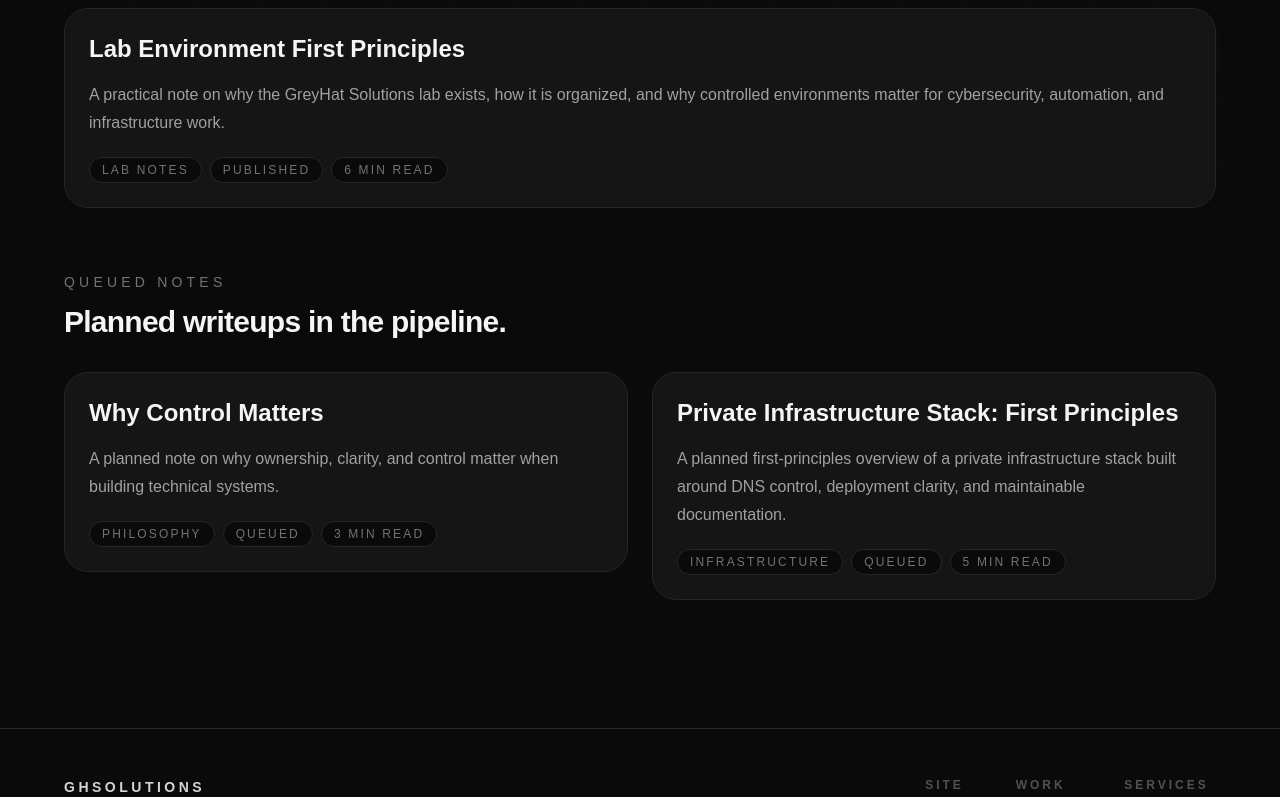
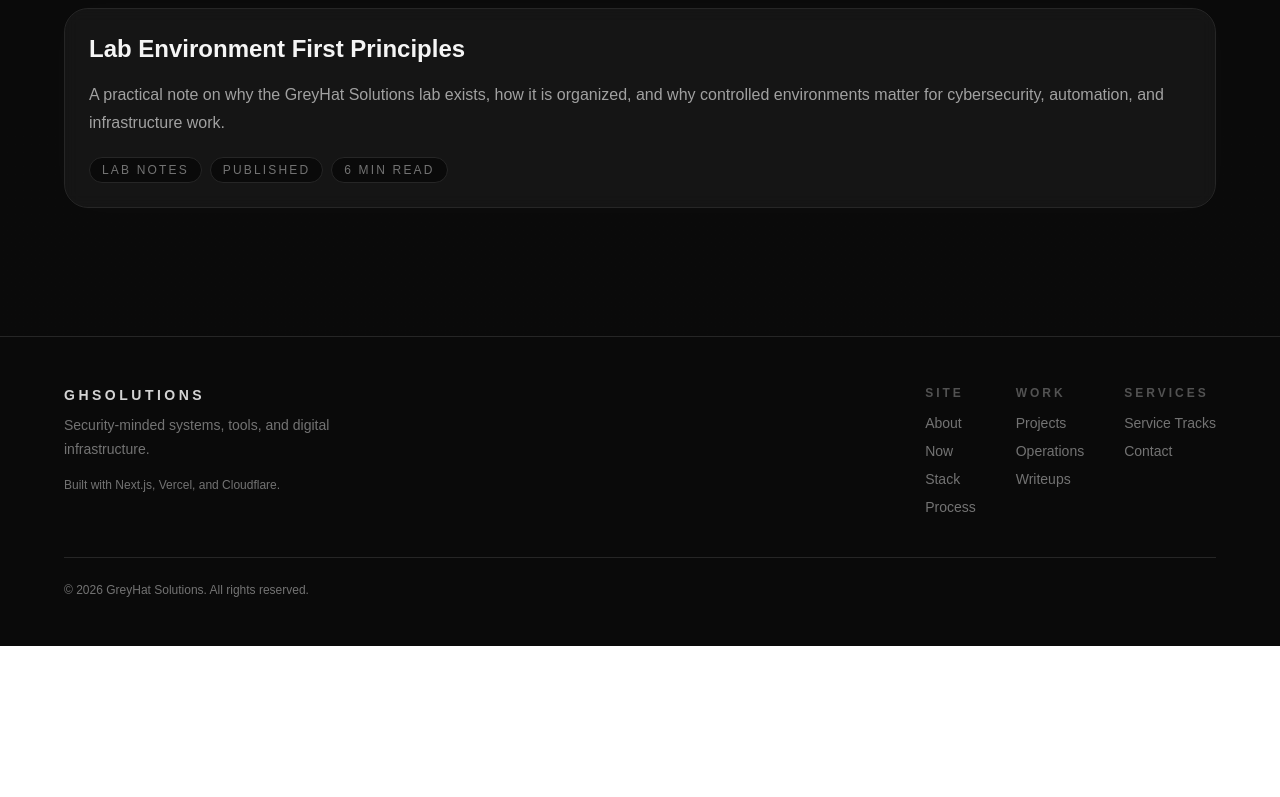
Before and after one commit to Into-The-Grey/ghsolutions-site, a Next.js app: page /writeups in a window 1280 px wide. Shown: the part 604-1401 px from the top of the page. After the commit the page ends 1250 px from the top, so only its background shows below. Built offline with nearby package versions, Linux system fonts and the light colour scheme.

Commit message:
Hide queued writeups from public routes

```diff
--- a/app/page.tsx
+++ b/app/page.tsx
@@ -5,7 +5,7 @@ import HeroVisual from "@/components/HeroVisual";
 import PageShell from "@/components/PageShell";
 import SignalConsole from "@/components/SignalConsole";
 import StatusBadge from "@/components/StatusBadge";
-import { writeups } from "@/lib/writeups";
+import { publishedWriteups } from "@/lib/writeups";
 import Link from "next/link";
 
 const featuredProjects = [
@@ -151,10 +151,7 @@ export default function Home() {
             </Link>
           </div>
           <div className="mt-8 grid gap-4 lg:grid-cols-3">
-            {writeups
-              .filter((writeup) => writeup.status === "Published")
-              .slice(0, 3)
-              .map((writeup) => (
+            {publishedWriteups.slice(0, 3).map((writeup) => (
                 <Link
                   key={writeup.slug}
                   href={`/writeups/${writeup.slug}`}
--- a/app/sitemap.ts
+++ b/app/sitemap.ts
@@ -1,5 +1,5 @@
 import { projects } from "@/lib/projects";
-import { writeups } from "@/lib/writeups";
+import { publishedWriteups } from "@/lib/writeups";
 import type { MetadataRoute } from "next";
 
 const siteUrl = "https://greyhat-solutions.com";
@@ -33,11 +33,11 @@ export default function sitemap(): MetadataRoute.Sitemap {
         priority: 0.7,
     }));
 
-    const writeupUrls = writeups.map((writeup) => ({
+    const writeupUrls = publishedWriteups.map((writeup) => ({
         url: `${siteUrl}/writeups/${writeup.slug}`,
         lastModified: new Date(writeup.date),
         changeFrequency: "monthly" as const,
-        priority: writeup.status === "Published" ? 0.75 : 0.4,
+        priority: 0.75,
     }));
 
     return [...staticUrls, ...projectUrls, ...writeupUrls];
--- a/app/writeups/[slug]/page.tsx
+++ b/app/writeups/[slug]/page.tsx
@@ -2,7 +2,7 @@ import ButtonLink from "@/components/ButtonLink";
 import Card from "@/components/Card";
 import PageShell from "@/components/PageShell";
 import StatusBadge from "@/components/StatusBadge";
-import { getWriteupBySlug, writeups } from "@/lib/writeups";
+import { getPublishedWriteupBySlug, publishedWriteups } from "@/lib/writeups";
 import type { Metadata } from "next";
 import { notFound } from "next/navigation";
 
@@ -13,7 +13,7 @@ type WriteupPageProps = {
 };
 
 export function generateStaticParams() {
-    return writeups.map((writeup) => ({
+    return publishedWriteups.map((writeup) => ({
         slug: writeup.slug,
     }));
 }
@@ -22,7 +22,7 @@ export async function generateMetadata({
     params,
 }: WriteupPageProps): Promise<Metadata> {
     const { slug } = await params;
-    const writeup = getWriteupBySlug(slug);
+    const writeup = getPublishedWriteupBySlug(slug);
     if (!writeup) {
         return {
             title: "Writeup Not Found",
@@ -36,7 +36,7 @@ export async function generateMetadata({
 
 export default async function WriteupDetailPage({ params }: WriteupPageProps) {
     const { slug } = await params;
-    const writeup = getWriteupBySlug(slug);
+    const writeup = getPublishedWriteupBySlug(slug);
     if (!writeup) {
         notFound();
     }
--- a/app/writeups/page.tsx
+++ b/app/writeups/page.tsx
@@ -1,7 +1,7 @@
 import Card from "@/components/Card";
 import PageShell from "@/components/PageShell";
 import SectionHeader from "@/components/SectionHeader";
-import { writeups } from "@/lib/writeups";
+import { publishedWriteups } from "@/lib/writeups";
 import type { Metadata } from "next";
 import Link from "next/link";
 
@@ -11,15 +11,7 @@ export const metadata: Metadata = {
         "Technical writeups, project notes, build logs, and operational field notes from GreyHat Solutions.",
 };
 
-const publishedWriteups = writeups.filter(
-    (writeup) => writeup.status === "Published",
-);
-
-const queuedWriteups = writeups.filter(
-    (writeup) => writeup.status !== "Published",
-);
-
-function WriteupCard({ writeup }: { writeup: (typeof writeups)[number] }) {
+function WriteupCard({ writeup }: { writeup: (typeof publishedWriteups)[number] }) {
     return (
         <Link href={`/writeups/${writeup.slug}`}>
             <Card title={writeup.title} description={writeup.summary}>
@@ -55,21 +47,7 @@ export default function WriteupsPage() {
                     ))}
                 </div>
             </section>
-            {queuedWriteups.length > 0 ? (
-                <section className="mt-16">
-                    <p className="text-sm uppercase tracking-[0.3em] text-neutral-500">
-                        Queued Notes
-                    </p>
-                    <h2 className="mt-3 text-3xl font-bold tracking-tight text-neutral-100">
-                        Planned writeups in the pipeline.
-                    </h2>
-                    <div className="mt-8 grid gap-6 md:grid-cols-2">
-                        {queuedWriteups.map((writeup) => (
-                            <WriteupCard key={writeup.slug} writeup={writeup} />
-                        ))}
-                    </div>
-                </section>
-            ) : null}
+
         </PageShell>
     );
 }
--- a/lib/writeups.ts
+++ b/lib/writeups.ts
@@ -149,6 +149,14 @@ export const writeups = [
 
 export type Writeup = (typeof writeups)[number];
 
+export const publishedWriteups = writeups.filter(
+    (writeup) => writeup.status === "Published",
+);
+
 export function getWriteupBySlug(slug: string) {
     return writeups.find((writeup) => writeup.slug === slug);
 }
+
+export function getPublishedWriteupBySlug(slug: string) {
+    return publishedWriteups.find((writeup) => writeup.slug === slug);
+}
```
